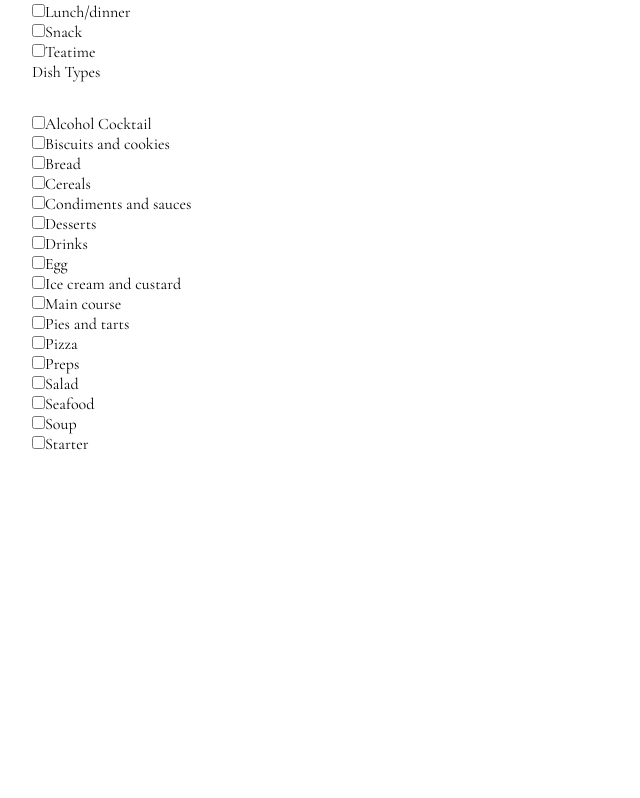
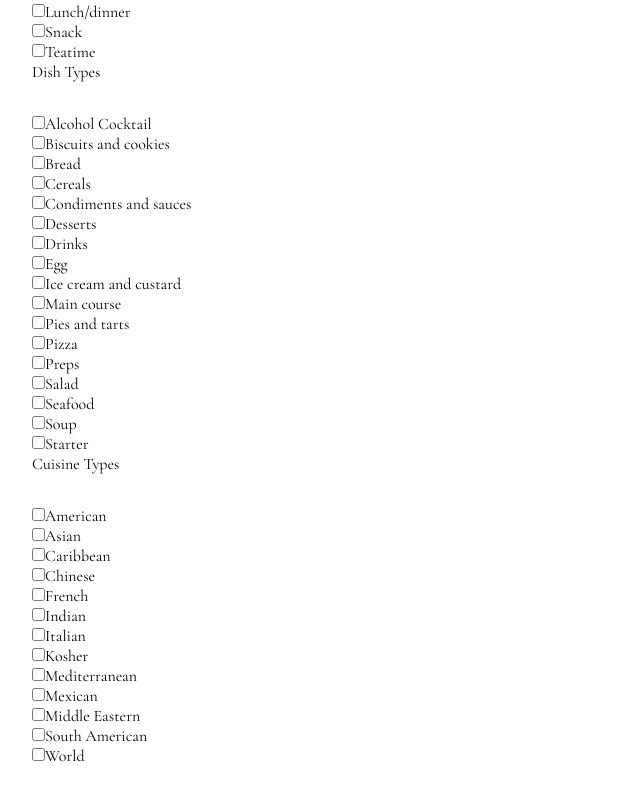
Before and after one commit to tetiana-batura/taste-match, a React (Vite) app: page / in a window 1280 px wide. Shown: the part 1464-2262 px from the top of the page, without its empty margins (0-640 px from the left). Before the commit the page ends 1950 px from the top, so only its background shows below. Built offline with nearby package versions, Linux system fonts and the light colour scheme; a web font is replaced by a local one.

Commit message:
add cuisine types

```diff
--- /dev/null
+++ b/src/components/CuisineTypes/CuisineTypes.jsx
@@ -0,0 +1,145 @@
+import React from "react";
+
+function CuisineTypes() {
+  return (
+    <div>
+      <div>
+        <p className="recipes__category">Cuisine Types</p>
+      </div>
+      <div>
+        <div>
+          <input
+            className="recipes__form"
+            type="checkbox"
+            id="american"
+            name="cuisineType"
+            value="american"
+          />
+          <label htmlFor="american">American</label>
+        </div>
+        <div>
+          <input
+            className="recipes__form"
+            type="checkbox"
+            id="asian"
+            name="cuisineType"
+            value="asian"
+          />
+          <label htmlFor="asian">Asian</label>
+        </div>
+        <div>
+          <input
+            className="recipes__form"
+            type="checkbox"
+            id="caribbean"
+            name="cuisineType"
+            value="caribbean"
+          />
+          <label htmlFor="caribbean">Caribbean</label>
+        </div>
+        <div>
+          <input
+            className="recipes__form"
+            type="checkbox"
+            id="chinese"
+            name="cuisineType"
+            value="chinese"
+          />
+          <label htmlFor="chinese">Chinese</label>
+        </div>
+        <div>
+          <input
+            className="recipes__form"
+            type="checkbox"
+            id="french"
+            name="cuisineType"
+            value="french"
+          />
+          <label htmlFor="french">French</label>
+        </div>
+        <div>
+          <input
+            className="recipes__form"
+            type="checkbox"
+            id="indian"
+            name="cuisineType"
+            value="indian"
+          />
+          <label htmlFor="indian">Indian</label>
+        </div>
+        <div>
+          <input
+            className="recipes__form"
+            type="checkbox"
+            id="italian"
+            name="cuisineType"
+            value="italian"
+          />
+          <label htmlFor="italian">Italian</label>
+        </div>
+        <div>
+          <input
+            className="recipes__form"
+            type="checkbox"
+            id="kosher"
+            name="cuisineType"
+            value="kosher"
+          />
+          <label htmlFor="kosher">Kosher</label>
+        </div>
+        <div>
+          <input
+            className="recipes__form"
+            type="checkbox"
+            id="mediterranean"
+            name="cuisineType"
+            value="mediterranean"
+          />
+          <label htmlFor="mediterranean">Mediterranean</label>
+        </div>
+        <div>
+          <input
+            className="recipes__form"
+            type="checkbox"
+            id="mexican"
+            name="cuisineType"
+            value="mexican"
+          />
+          <label htmlFor="mexican">Mexican</label>
+        </div>
+        <div>
+          <input
+            className="recipes__form"
+            type="checkbox"
+            id="middle-eastern"
+            name="cuisineType"
+            value="middle eastern"
+          />
+          <label htmlFor="middle-eastern">Middle Eastern</label>
+        </div>
+        <div>
+          <input
+            className="recipes__form"
+            type="checkbox"
+            id="south-american"
+            name="cuisineType"
+            value="south american"
+          />
+          <label htmlFor="south-american">South American</label>
+        </div>
+        <div>
+          <input
+            className="recipes__form"
+            type="checkbox"
+            id="world"
+            name="cuisineType"
+            value="world"
+          />
+          <label htmlFor="world">World</label>
+        </div>
+      </div>
+    </div>
+  );
+}
+
+export default CuisineTypes;
--- a/src/pages/HomePage/HomePage.jsx
+++ b/src/pages/HomePage/HomePage.jsx
@@ -6,6 +6,7 @@ import Allergies from "../../components/Allergies/Allergies";
 import Diets from "../../components/Diets/Diets";
 import MealTypes from "../../components/MealTypes/MealTypes";
 import DishTypes from "../../components/DishTypes/DishTypes";
+import CuisineTypes from "../../components/CuisineTypes/CuisineTypes";
 import "./HomePage.scss";
 
 // import React from 'react'
@@ -53,6 +54,7 @@ function HomePage() {
               <Diets />
               <MealTypes />
               <DishTypes />
+              <CuisineTypes />
             </div>
           </form>
         </div>
```
